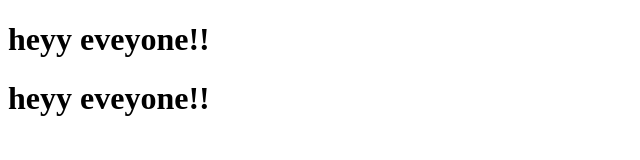
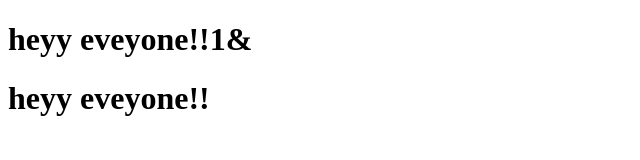
Before and after one commit to saryXXX/Nouveau-dossier, a plain HTML site: page index.html in a window 1280 px wide. Shown: the full height of the page, 0-640 px from the left. Drawn offline with Linux system fonts and the light colour scheme.

Commit message:
change test

```diff
--- a/index.html
+++ b/index.html
@@ -7,7 +7,7 @@
     <title>Document</title>
 </head>
 <body>
-    <h1>heyy eveyone!! </h1>
+    <h1>heyy eveyone!!1& </h1>
     <h1>heyy eveyone!! </h1>
 
 </body>
```
